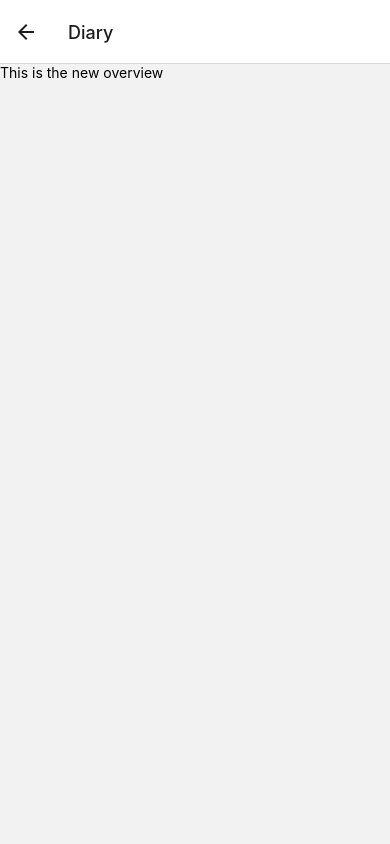
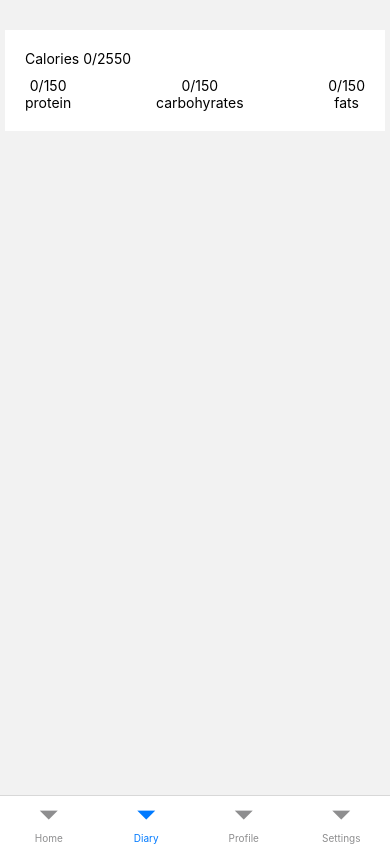
Before and after one commit to taariqnazar/macro-app, a React Native app: screen /Diary in a window 390 px wide. Built offline with nearby package versions, Linux system fonts and the light colour scheme.

Commit message:
Added navigation tab and overview component. Overview still needs work and is also currently using fake data.

```diff
--- a/src/components/Overview.tsx
+++ b/src/components/Overview.tsx
@@ -1,10 +1,57 @@
 import * as React from "react"
-import { View, Text } from 'react-native';
+import { View, Text, StyleSheet } from 'react-native';
+
+// Example data
+import { data } from "../data/data"
 
 export default function Overview() {
+    let macronutrients = data.today.macronutrients
+    let done = caloriesFromMacro(macronutrients.protein.done, macronutrients.carbohyrates.done, macronutrients.fats.done)
+    let total = caloriesFromMacro(macronutrients.protein.total , macronutrients.carbohyrates.total, macronutrients.fats.total)
+
     return (
-           <View>
-                <Text>This is the new overview</Text>
+           <View style = {styles.container} >
+                <Total done={done} total={total}/>
+                <Macros macronutrients = {macronutrients}/>
            </View>
-           )
+    )
 }
+function Macros({macronutrients}) {
+    return(
+       <View style = {styles.macrosContainer}>
+           {Object.entries(macronutrients).map(([key, value]) => (
+                <View style = {styles.macro}>
+                    <Text>{value.done}/{value.total}</Text>
+                    <Text>{key}</Text>
+                </View>
+           ))}
+       </View>
+          )
+}
+
+const Total = ({done, total}) => {
+    return(
+            <Text>Calories {done}/{total}</Text>
+          )
+}
+
+function caloriesFromMacro(protein, carbohydrates, fat) {
+    return 4*protein + 4*carbohydrates + 9*fat
+}
+
+const styles = StyleSheet.create({
+    container: {
+    backgroundColor: "#fff",
+    padding: 20,
+    margin: 5,
+    marginTop: 30
+    },
+    macrosContainer: {
+        flexDirection: 'row',
+        justifyContent: 'space-between',
+        marginTop: 10,
+    },
+    macro: {
+        alignItems: 'center'
+    }
+})
--- a/src/data/data.ts
+++ b/src/data/data.ts
@@ -1,4 +1,4 @@
-export default data = {
+export const data = {
     today: {
         macronutrients: {
             protein: {
--- a/src/index.tsx
+++ b/src/index.tsx
@@ -1,29 +1,37 @@
 import * as React from 'react'
-import { createNativeStackNavigator } from "@react-navigation/native-stack"
+import { createBottomTabNavigator } from "@react-navigation/bottom-tabs"
 
 // Pages
 import HomeScreen from './pages/HomeScreen'
 import DiaryScreen from './pages/DiaryScreen'
 import ProfileScreen from './pages/ProfileScreen'
+import SettingsScreen from './pages/SettingsScreen'
 
-const Stack = createNativeStackNavigator()
+const Tab = createBottomTabNavigator()
 
-export default function index() {
+export default function Index() {
     return(
-        <Stack.Navigator>
-            <Stack.Screen
+        <Tab.Navigator
+        screenOptions = {{
+            headerShown: false
+        }}
+        >
+            <Tab.Screen
                 name="Home"
                 component={HomeScreen}
-                options={{ title: "Welcome" }}
             />
-            <Stack.Screen
+            <Tab.Screen
                 name="Diary"
                 component={DiaryScreen}
             />
-            <Stack.Screen
+            <Tab.Screen
                 name="Profile"
                 component={ProfileScreen}
             />
-        </Stack.Navigator>
+            <Tab.Screen
+                name="Settings"
+                component={SettingsScreen}
+            />
+        </Tab.Navigator>
     )
 }
--- a/src/pages/HomeScreen.tsx
+++ b/src/pages/HomeScreen.tsx
@@ -1,13 +1,7 @@
-import { Button } from 'react-native';
-
+import { Text, Button } from 'react-native';
 
 export default function HomeScreen({ navigation }) {
     return (
-        <Button
-            title="Go to my diary"
-            onPress={() =>
-                navigation.navigate('Diary', {name: 'Tariq'})
-            }
-        />
+        <Text>This is the home screen</Text>
    );
 };
--- a/src/pages/ProfileScreen.tsx
+++ b/src/pages/ProfileScreen.tsx
@@ -1,7 +1,8 @@
+import * as React from 'react'
 import { Text } from 'react-native';
 
 export default function ProfileScreen({ navigation, route }) {
     return (
-        <Text>This is {route.params.name}'s profile</Text>
+        <Text>This is Tariq's profile</Text>
    );
 };
--- /dev/null
+++ b/src/pages/SettingsScreen.tsx
@@ -0,0 +1,7 @@
+import { Text } from 'react-native';
+
+export default function SettingsScreen({ navigation }) {
+    return (
+           <Text>Settings Screen</Text>
+           )
+};
```
Also changed, not shown: package.json (+12 -4 lines), 2 other files (tests, documents, lock files or other folders).
